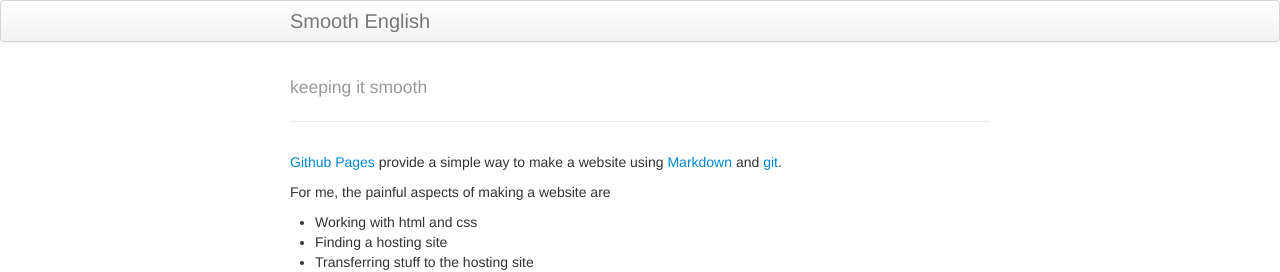
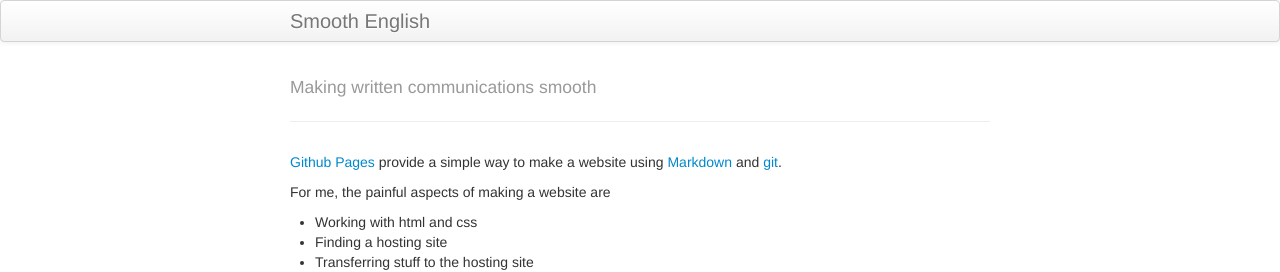
Before and after one commit to StephenEastham/StephenEastham.github.io, a Jekyll site: the page built from index.md, in a window 1280 px wide. Shown: the top 272 px of the page. Built offline with Jekyll 4.4.1, drawn with Linux system fonts in a browser that asks for light colours.

Commit message:
Update index.md

```diff
--- a/index.md
+++ b/index.md
@@ -1,7 +1,7 @@
 ---
 layout: page
 title:
-tagline: keeping it smooth
+tagline: Making written communications smooth
 description:
 ---
 
```
